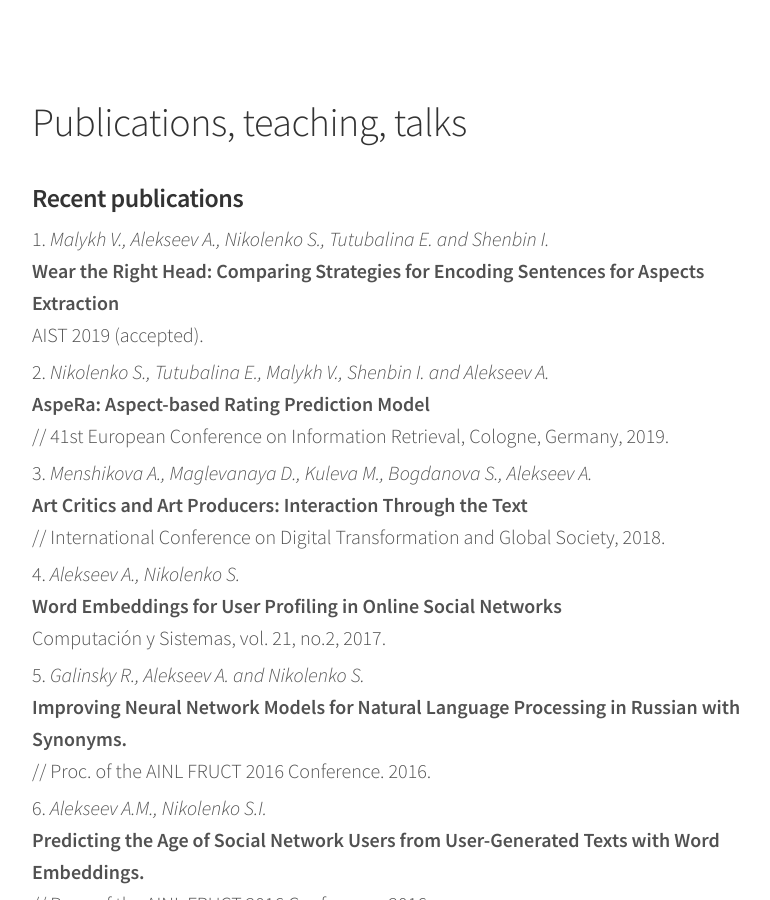
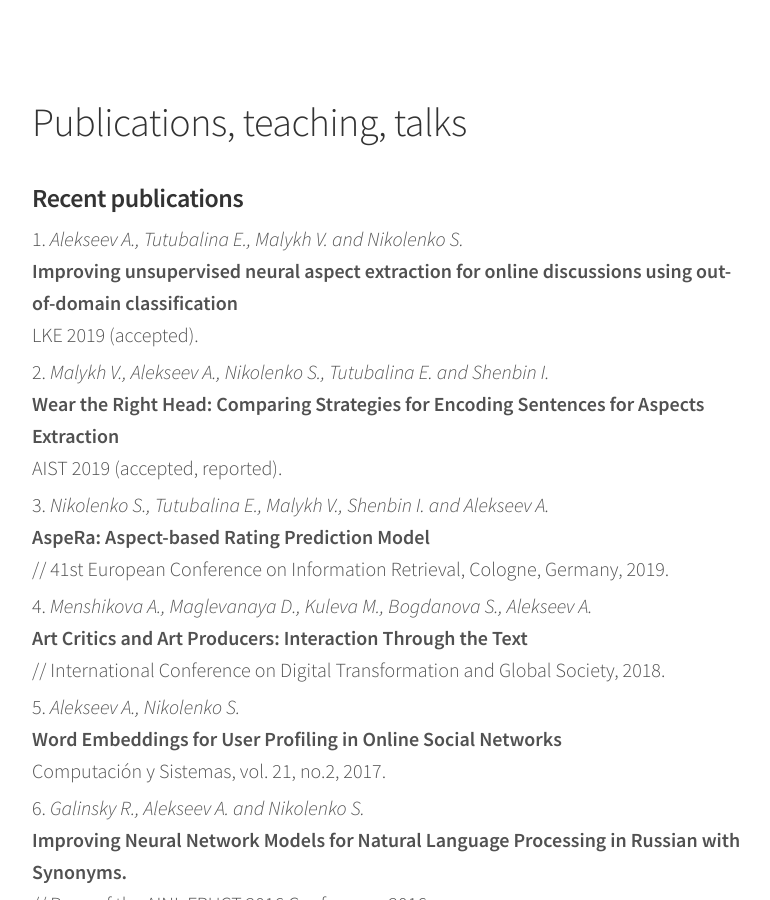
Before and after one commit to alexeyev/alexeyev.github.io, a Jekyll site: the page built from blahblahblah.html, in a window 1280 px wide and 900 px high. Shown: the whole window, without its empty margins (248-1018 px from the left). Built offline with Jekyll 4.4.1, drawn with Linux system fonts in a browser that asks for light colours.

Commit message:
Update blahblahblah.html

```diff
--- a/blahblahblah.html
+++ b/blahblahblah.html
@@ -15,9 +15,12 @@ layout: default
 <div class="content list">
     <h3>Recent publications</h3>
 	<ol>
+	<li><i> Alekseev A., Tutubalina E., Malykh V. and Nikolenko S.</i>
+		<br><b>Improving  unsupervised neural aspect extraction for online discussions using out-of-domain classification</b>
+		<br>LKE 2019 (accepted).
 	<li><i>Malykh V., Alekseev A., Nikolenko S., Tutubalina E. and Shenbin I.</i>
 		<br><b>Wear the Right Head: Comparing Strategies for Encoding Sentences for Aspects Extraction</b>
-		<br>AIST 2019 (accepted).
+		<br>AIST 2019 (accepted, reported).
 	<li><i>Nikolenko S., Tutubalina E., Malykh V., Shenbin I. and Alekseev A.</i>
 		<br><b>AspeRa: Aspect-based Rating Prediction Model</b>
 		<br>// 41st European Conference on Information Retrieval, Cologne, Germany, 2019.
```
